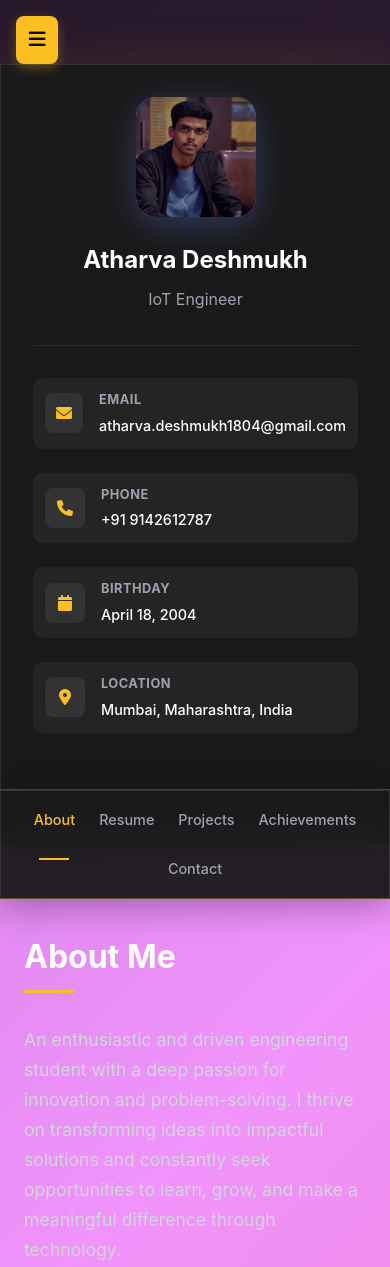
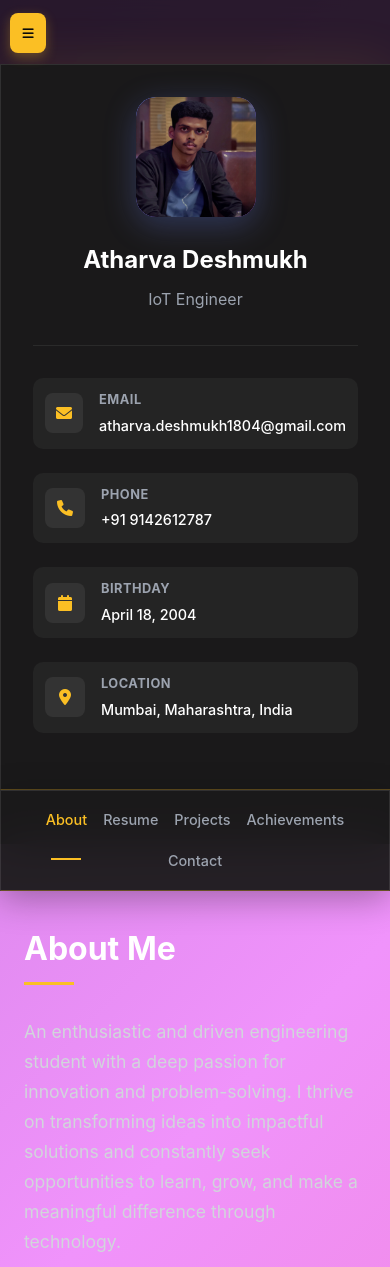
Before and after one commit to athxrva18/atharva-portfolio, a plain HTML site: page index.html in a window 390 px wide. Shown: the top 1267 px of the page. Drawn offline with Linux system fonts and the light colour scheme.

Commit message:
mobile update2

```diff
--- a/index.html
+++ b/index.html
@@ -48,15 +48,15 @@
         /* Mobile Toggle Button */
         .mobile-toggle {
             position: fixed;
-            top: 1rem;
-            left: 1rem;
+            top: 0.8rem;
+            left: 0.6rem;
             z-index: 1001;
             background: #fbbf24;
             color: #0a0a0a;
             border: none;
             padding: 0.8rem;
             border-radius: 8px;
-            font-size: 1.2rem;
+            font-size: 0.8rem;
             cursor: pointer;
             display: none;
             box-shadow: 0 4px 12px rgba(251, 191, 36, 0.3);
@@ -470,8 +470,8 @@
         }
 
         .project-header {
-            background: linear-gradient(135deg, #667eea 0%, #764ba2 100%);
-            color: white;
+           background: linear-gradient(336deg, #5b64af 0%, #07041a 100%);
+    color: #ffffff;
             padding: 1.5rem;
             position: relative;
             overflow: hidden;
@@ -566,7 +566,7 @@
             }
 
             .nav-menu {
-                gap: 1.5rem;
+                gap: 1rem;
                 flex-wrap: wrap;
                 justify-content: center;
             }
```
